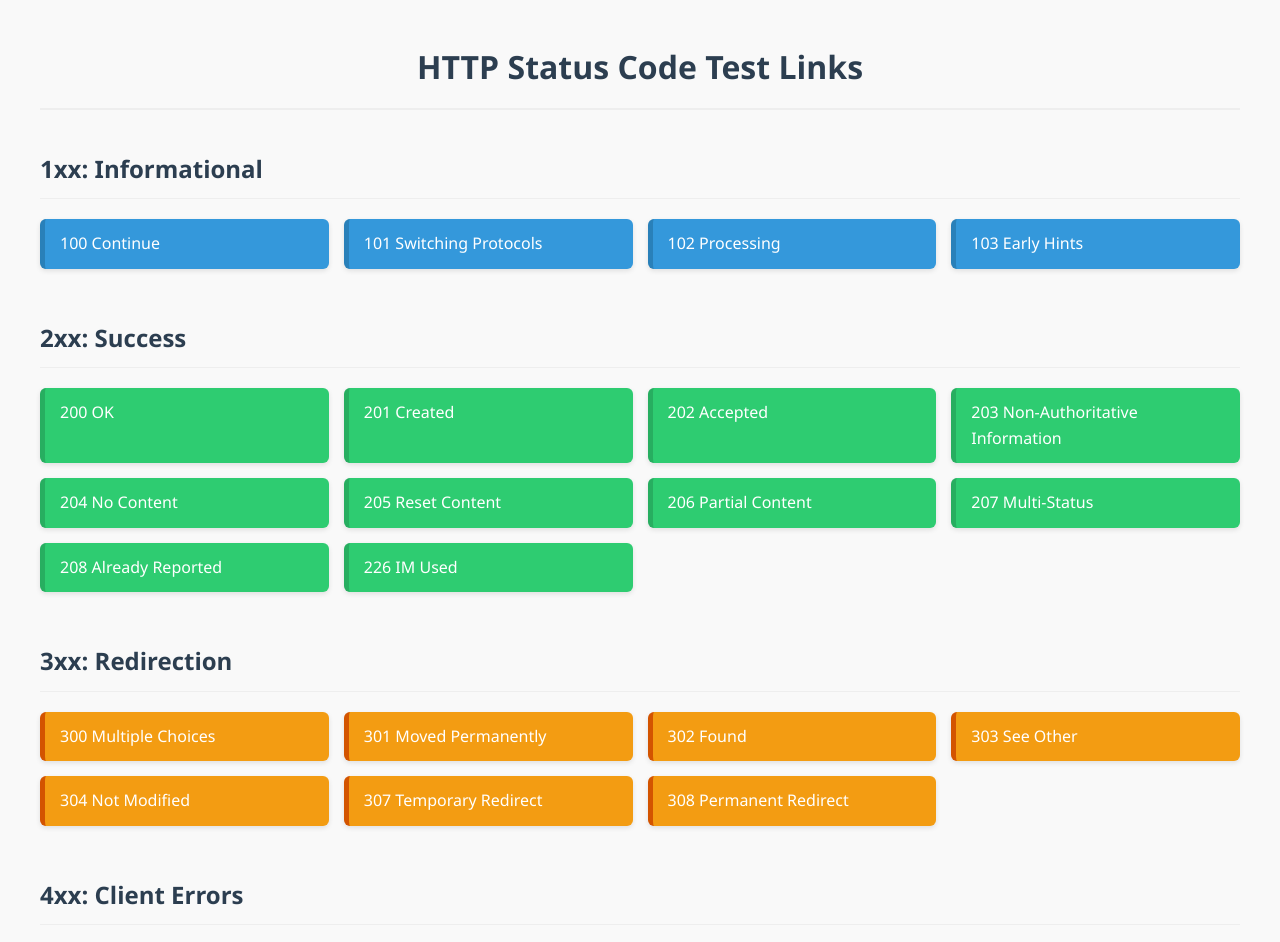
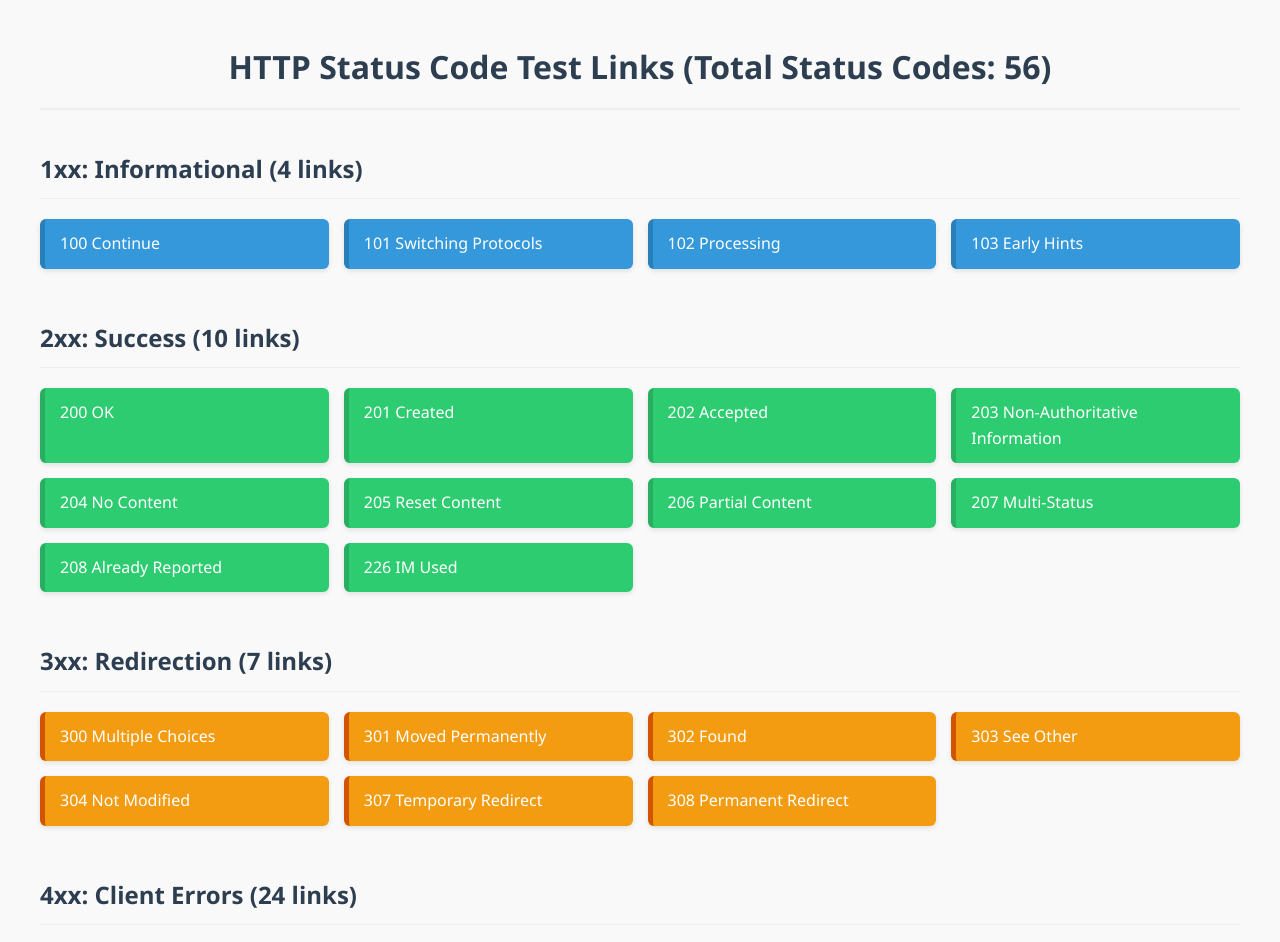
Before and after one commit to Meet-BS/learning, a plain HTML site: page link_with_all_status.html in a window 1280 px wide. Shown: the top 942 px of the page. Drawn offline with Linux system fonts and the light colour scheme.

Commit message:
added counts

```diff
--- a/link_with_all_status.html
+++ b/link_with_all_status.html
@@ -66,9 +66,9 @@
   </style>
 </head>
 <body>
-  <h1>HTTP Status Code Test Links</h1>
+  <h1>HTTP Status Code Test Links (Total Status Codes: 56)</h1>
 
-  <h2>1xx: Informational</h2>
+  <h2>1xx: Informational (4 links)</h2>
   <div class="status-links">
     <a href="https://httpstat.us/100">100 Continue</a>
     <a href="https://httpstat.us/101">101 Switching Protocols</a>
@@ -76,7 +76,7 @@
     <a href="https://httpstat.us/103">103 Early Hints</a>
   </div>
 
-  <h2>2xx: Success</h2>
+  <h2>2xx: Success (10 links)</h2>
   <div class="status-links">
     <a href="https://httpstat.us/200">200 OK</a>
     <a href="https://httpstat.us/201">201 Created</a>
@@ -90,7 +90,7 @@
     <a href="https://httpstat.us/226">226 IM Used</a>
   </div>
 
-  <h2>3xx: Redirection</h2>
+  <h2>3xx: Redirection (7 links)</h2>
   <div class="status-links">
     <a href="https://httpstat.us/300">300 Multiple Choices</a>
     <a href="https://httpstat.us/301">301 Moved Permanently</a>
@@ -101,7 +101,7 @@
     <a href="https://httpstat.us/308">308 Permanent Redirect</a>
   </div>
 
-  <h2>4xx: Client Errors</h2>
+  <h2>4xx: Client Errors (24 links)</h2>
   <div class="status-links">
     <a href="https://httpstat.us/400">400 Bad Request</a>
     <a href="https://httpstat.us/401">401 Unauthorized</a>
@@ -129,7 +129,7 @@
     <a href="https://httpstat.us/451">451 Unavailable For Legal Reasons</a>
   </div>
 
-  <h2>5xx: Server Errors</h2>
+  <h2>5xx: Server Errors (11 links)</h2>
   <div class="status-links">
     <a href="https://httpstat.us/500">500 Internal Server Error</a>
     <a href="https://httpstat.us/501">501 Not Implemented</a>
```
